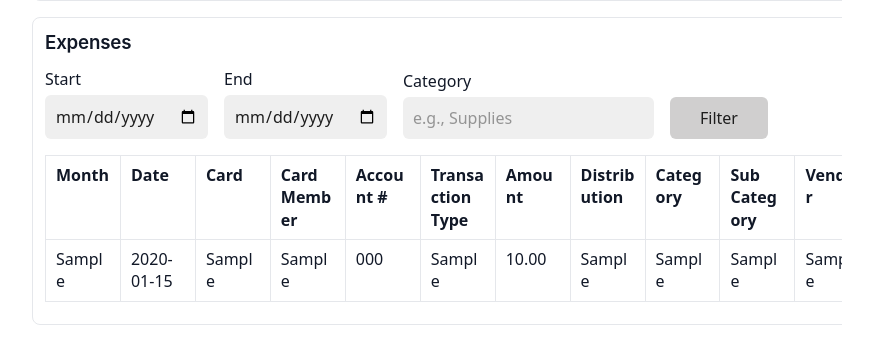
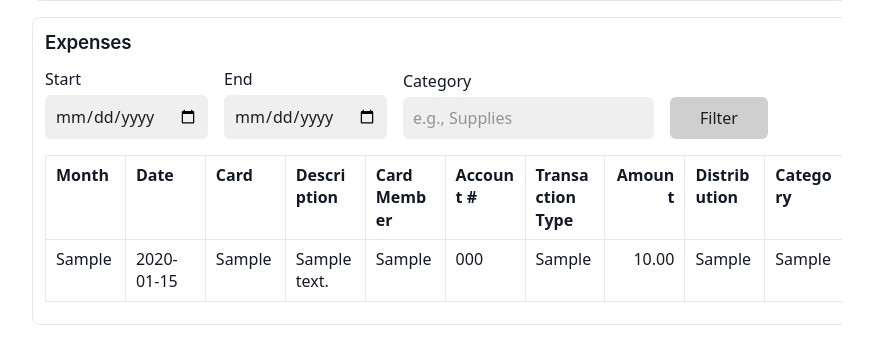
Before and after one commit to sushanth88/BC_Internal_OP, a Flask app: page /expenses/restaurant in a window 1280 px wide. Shown: the part 1005-1350 px from the top of the page, without its empty margins (208-1081 px from the left). Run offline with Flask 3, Linux system fonts and the light colour scheme; a user stored in the database is signed in; tables that the repository leaves empty hold one stand-in row (values such as "Sample post"); some libraries are stand-ins or nearby versions.

Commit message:
Expenses(Restaurant): fix table headers — include Description prominently and remove duplicate Amount; align row order

```diff
--- a/templates/expenses_restaurant.html
+++ b/templates/expenses_restaurant.html
@@ -72,16 +72,15 @@
               <th>Month</th>
               <th>Date</th>
               <th>Card</th>
+              <th>Description</th>
               <th>Card Member</th>
               <th>Account #</th>
               <th>Transaction Type</th>
-              <th>Amount</th>
+              <th style="text-align:right;">Amount</th>
               <th>Distribution</th>
               <th>Category</th>
               <th>Sub Category</th>
               <th>Vendor</th>
-              <th>Description</th>
-              <th style="text-align:right;">Amount</th>
               <th>Payment</th>
               <th>Invoice #</th>
               <th>Notes</th>
@@ -93,16 +92,15 @@
                 <td>{{ e.month }}</td>
                 <td>{{ e.date.strftime('%Y-%m-%d') }}</td>
                 <td>{{ e.card }}</td>
+                <td>{{ e.description }}</td>
                 <td>{{ e.card_member }}</td>
                 <td>{{ e.account_number }}</td>
                 <td>{{ e.transaction_type }}</td>
-                <td>{{ '%.2f'|format(e.amount or 0.0) }}</td>
+                <td style="text-align:right;">{{ '%.2f'|format(e.amount or 0.0) }}</td>
                 <td>{{ e.distribution }}</td>
                 <td>{{ e.category }}</td>
                 <td>{{ e.sub_category }}</td>
                 <td>{{ e.vendor }}</td>
-                <td>{{ e.description }}</td>
-                <td style="text-align:right;">{{ '%.2f'|format(e.amount or 0.0) }}</td>
                 <td>{{ e.payment_method }}</td>
                 <td>{{ e.invoice_number }}</td>
                 <td>{{ e.notes }}</td>
```
